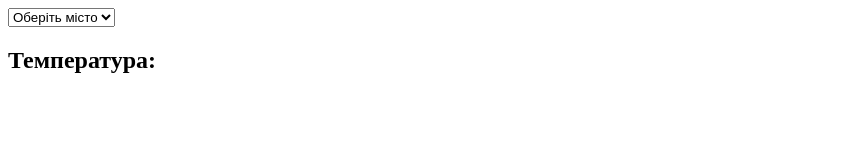
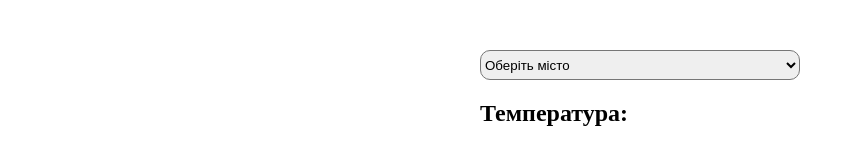
Before and after one commit to JenyaKyrychenko/test-task-javascript, a plain HTML site: page index.html in a window 1280 px wide. Shown: the whole page, without its empty margins (0-855 px from the left). Drawn offline with Linux system fonts and the light colour scheme.

Commit message:
added style

```diff
--- a/index.html
+++ b/index.html
@@ -3,15 +3,37 @@
 <head>
     <meta charset="UTF-8">
     <title>Погода</title>
+    <style>
+        main{
+            display: flex;
+            justify-content: center;
+            margin-top: 50px;
+        }
+
+        .container{
+            width: 40vh;
+            display: flex;
+            justify-content: center;
+            flex-direction: column;
+        }
+
+        .selectCity{
+            height: 30px;
+            border-radius:10px ;
+        }
+    </style>
 </head>
 <body>
+
 <main>
-    <select name="Weather" id="city-select">
+    <div class="container">
+    <select class="selectCity" name="Weather" id="city-select">
         <option disabled selected>Оберіть місто</option>
         <option value="kyiv">Київ</option>
         <option value="odessa">Одеса</option>
     </select>
     <h2>Температура: <span id="temperature"></span></h2>
+    </div>
 </main>
 
 <script type="module" src="weather.js"></script>
```
